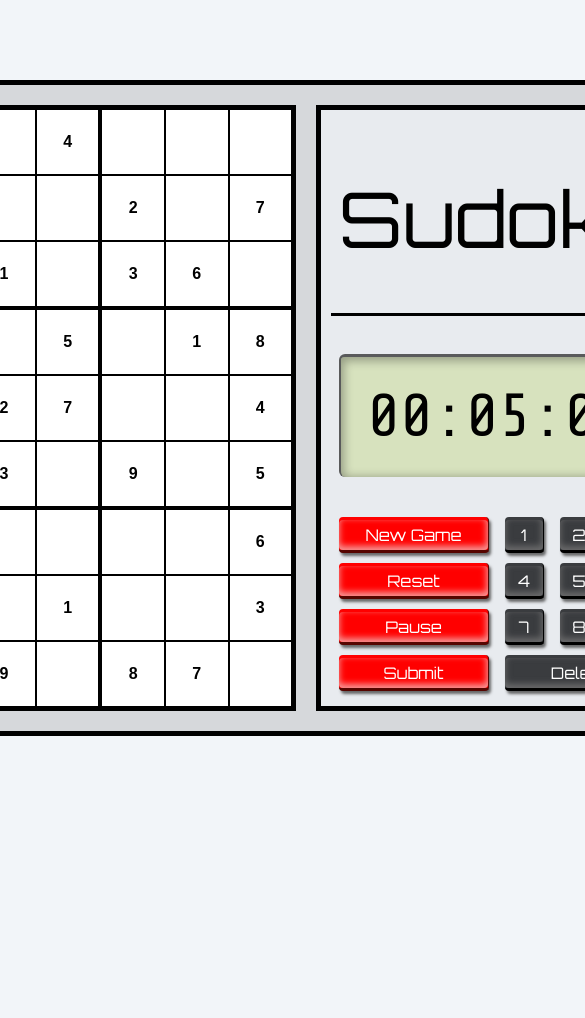
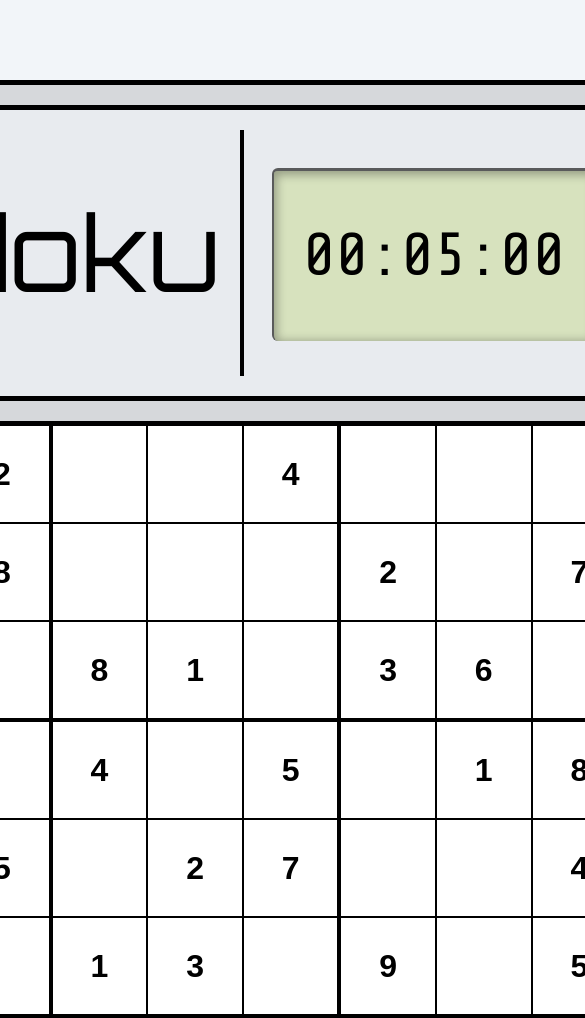
Before and after one commit to chrishardy80/sudokugame, a plain HTML site: page index.html in a window 390 px wide. Shown: the top 1018 px of the page, 585 px wide, since content can reach past the window. Before the commit the page ends 844 px from the top, so only its background shows below. Drawn offline with nearby package versions, Linux system fonts and the light colour scheme.

Commit message:
Added mobile styling.

```diff
--- a/index.html
+++ b/index.html
@@ -13,6 +13,18 @@
   </head>
   <body>
     <div id="maincontent">
+
+      <div id="mobile">
+
+        <header>Sudoku</header>
+
+        <div class="timer">
+          <div class="display">
+            <span class="time">00:00:00</span>
+          </div>
+        </div>
+
+      </div>
 
       <div id="board">
 
--- a/resources/style.css
+++ b/resources/style.css
@@ -13,6 +13,43 @@ body {
   background-color: #d6d8db;
 }
 
+@media only screen and (max-width: 980px) {
+  #maincontent {
+    flex-direction: column;
+  }
+}
+
+#mobile {
+  display: none;
+}
+
+@media only screen and (max-width: 980px) {
+  #mobile {
+    display: flex;
+    background-color: #e8ebef;
+    align-items: center;
+    border: 5px solid black;
+  }
+
+  #mobile header {
+    font-size: 6.48em;
+    align-items: center;
+    margin: 0 20px 0 20px;
+  }
+
+  #mobile .timer {
+    border-top: none;
+    border-left: 4px solid black;
+    margin: 20px 0;
+    padding-left: 20px;
+  }
+
+  #mobile .display {
+    height: 150px;
+    width: 300px;
+  }
+}
+
 #board {
   display: flex;
   flex-direction: column;
@@ -20,6 +57,14 @@ body {
   border: 4px solid black;
   background-color: white;
   font-family: arial;
+}
+
+@media only screen and (max-width: 980px) {
+  #board {
+    width: 54em;
+    height: 100%;
+    margin: 20px 0;
+  }
 }
 
 .row {
@@ -33,6 +78,14 @@ body {
   border: 1px solid black;
   justify-content: center;
   align-items: center;
+}
+
+@media only screen and (max-width: 980px) {
+  #board .column {
+    width: 3em;
+    height: 3em;
+    font-size: 2em;
+  }
 }
 
 #board .section1 {
@@ -60,6 +113,17 @@ body {
 header {
   font-size: 4.8em;
   margin: 0 0 55px 8px;
+}
+
+@media only screen and (max-width: 980px) {
+  #controlpanel header,
+  #controlpanel .timer {
+    display: none;
+  }
+
+  #controlpanel {
+    margin-left: 0;
+  }
 }
 
 .clickable {
@@ -93,6 +157,19 @@ header {
   border-right: 1px solid black;
   box-shadow: 2px 3px 3px #666768;
 }
+
+@media only screen and (max-width: 980px) {
+  .button {
+    width: 122px;
+    height: 100px;
+    font-size: 30px;
+  }
+
+  #delete {
+    width: 400px;
+  }
+}
+
 
 .buttonshadow {
   display: flex;
@@ -133,6 +210,12 @@ column:focus {
 
 }
 
+@media only screen and (max-width: 980px) {
+  .buttons .button {
+    width: 400px;
+  }
+}
+
 .timer .display {
   display: flex;
   flex-direction: column;
```
